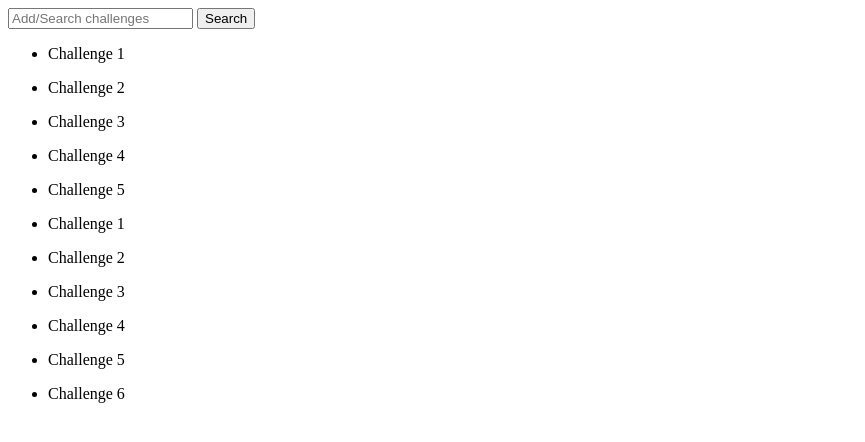
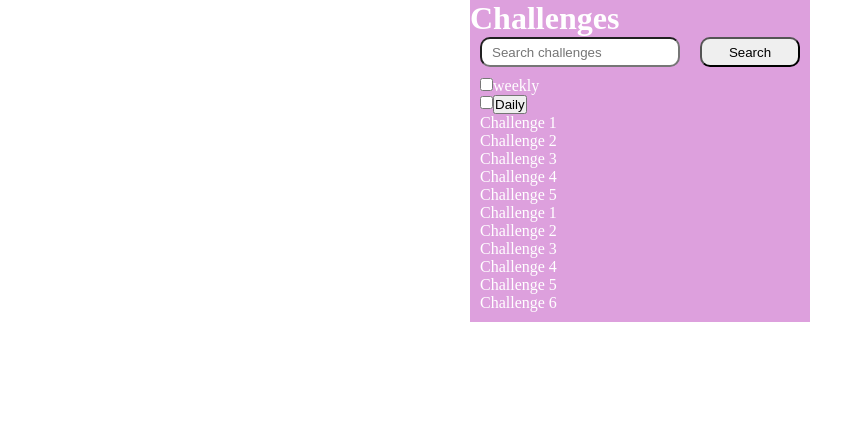
Before and after one commit to RatnaRohith/Challenges_qr, a plain HTML site: page index.html in a window 1280 px wide. Shown: the whole page, without its empty margins (0-865 px from the left). Drawn offline with Linux system fonts and the light colour scheme.

Commit message:
Basic Styling done

```diff
--- a/index.html
+++ b/index.html
@@ -9,12 +9,21 @@
 <body>
     <div class="container">
         <div class="box">
+            <div class="Title">
+                <h1>Challenges</h1>
+            </div>
             <div class="search-area">
-                <input type="text" placeholder="Add/Search challenges" class="search-bar">
+                <input type="text" placeholder="Search challenges" class="search-bar">
                 <button class="Search-btn">Search</button>
             </div>
             <div class="filter-items"></div>
             <div class="challenges-list">
+                <div class="add-challenge">
+                    <ul>
+                        <li><input type="checkbox" id="weekly-check"><label for="weekly-check" class="challenge-btn">weekly</label></li>
+                        <li><input type="checkbox" id="daily-check"><button id="daily-check">Daily</button></li>
+                    </ul>
+                </div>
                 <div class="dialy-box">
                     <ul class="daily">
                         <li><p>Challenge 1</p></li>
@@ -25,7 +34,7 @@
                     </ul>
                 </div>
                 <div class="weekly-box">
-                    <ul>
+                    <ul class="weekly">
                         <li><p>Challenge 1</p></li>
                         <li><p>Challenge 2</p></li>
                         <li><p>Challenge 3</p></li>
--- a/main.css
+++ b/main.css
@@ -0,0 +1,64 @@
+*{
+    margin:0;
+    padding:0;
+    box-sizing: border-box;
+}
+.container{
+    width:90%;
+    margin:auto;
+    display: flex;
+    justify-content: center;
+    align-items: center;
+}
+.box{
+    background-color: plum;
+    color: white;
+    text-decoration: none;
+    display: flex;
+    flex-direction: column;
+}
+.search-area{
+    display: flex;
+    justify-content: space-between;
+}
+.search-area input{
+    height:30px;
+    width: 200px;
+    border-radius: 10px;
+    padding: 0 10px;
+    margin: 0 10px;
+}
+.search-area button{
+    width: 100px;
+    border-radius: 10px;
+    padding: 0 10px;
+    margin: 0 10px;
+}
+.challenges-list{
+    display: flex;
+    flex-direction: column;
+    margin: 10px;
+}
+.daily{
+    display: flex;
+    flex-direction: column;
+}
+.daily li{
+    list-style: none;
+}
+.weekly{
+    display: flex;
+    flex-direction: column;
+}
+.weekly li{
+    list-style: none;
+}
+
+/* Add challenges button */
+.add-challenge input{
+    /* display: none; */
+
+}
+.add-challenge input:checked{
+    display: block;
+}
```
